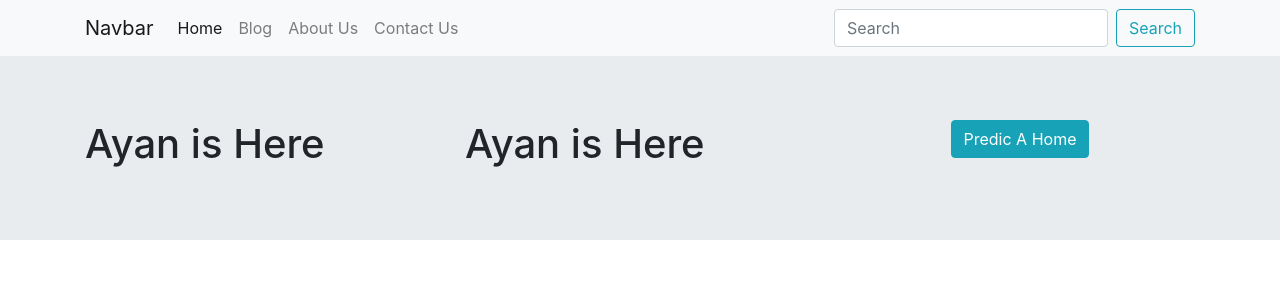
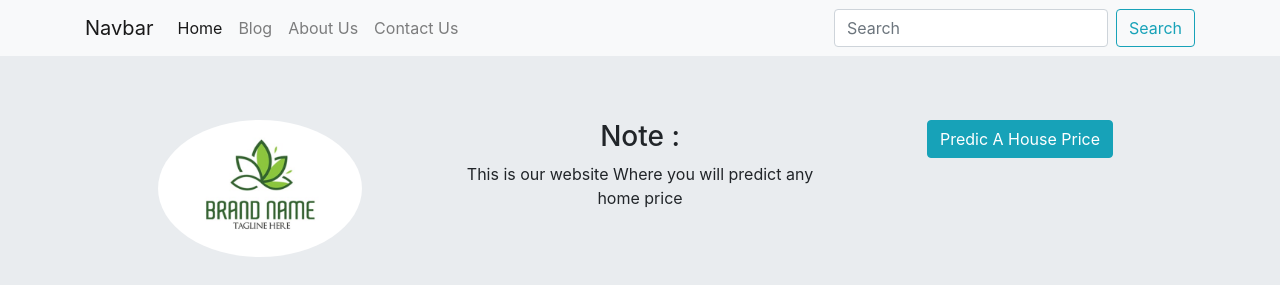
Before and after one commit to ayanchyaziz123/AI-Project-house-price-prediction-project, a Django app: page / in a window 1280 px wide. Shown: the top 285 px of the page. Run offline with Django 3.2, Linux system fonts and the light colour scheme; some libraries are stand-ins or nearby versions.

Commit message:
add static file

```diff
--- a/house_price_prediction_project/templates/base/base.html
+++ b/house_price_prediction_project/templates/base/base.html
@@ -1,3 +1,4 @@
+{% load static %}
 <!DOCTYPE html>
 <html>
 <head>
@@ -133,15 +134,16 @@
 <div class="jumbotron jumbotron-fluid">
   <div class="container">
     <div class="row">
-    <div class="col sm-4">
-    <h1>Ayan is Here</h1>
+    <div class="col-12 col-sm-12 col-md-4 text-center mb-col-5 mb-col-sm-5">
+    <img src="{% static 'logo.jpg' %}" class="img-fluid rounded-circle" width="204">
     </div>
-    <div class="col sm-4">
-    <h1>Ayan is Here</h1>
+    <div class="col-12 col-sm-12 col-md-4 text-center">
+    <h3>Note : </h3>
+    <p>This is our website Where you will predict any home price</p>
     </div>
-    <div class="col sm-4 text-center">
+    <div class="col-12 col-sm-12 col-md-4 text-center">
     <button type="button" class="btn btn-info" data-toggle="modal" data-target="#myModal">
-  Predic A Home
+  Predic A House Price
 </button>
     </div>
     </div>
```
Also changed, not shown: house_price_prediction_project/house_price_prediction_project/settings.py (+8 -1 lines), house_price_prediction_project/static/logo.jpg (added).
